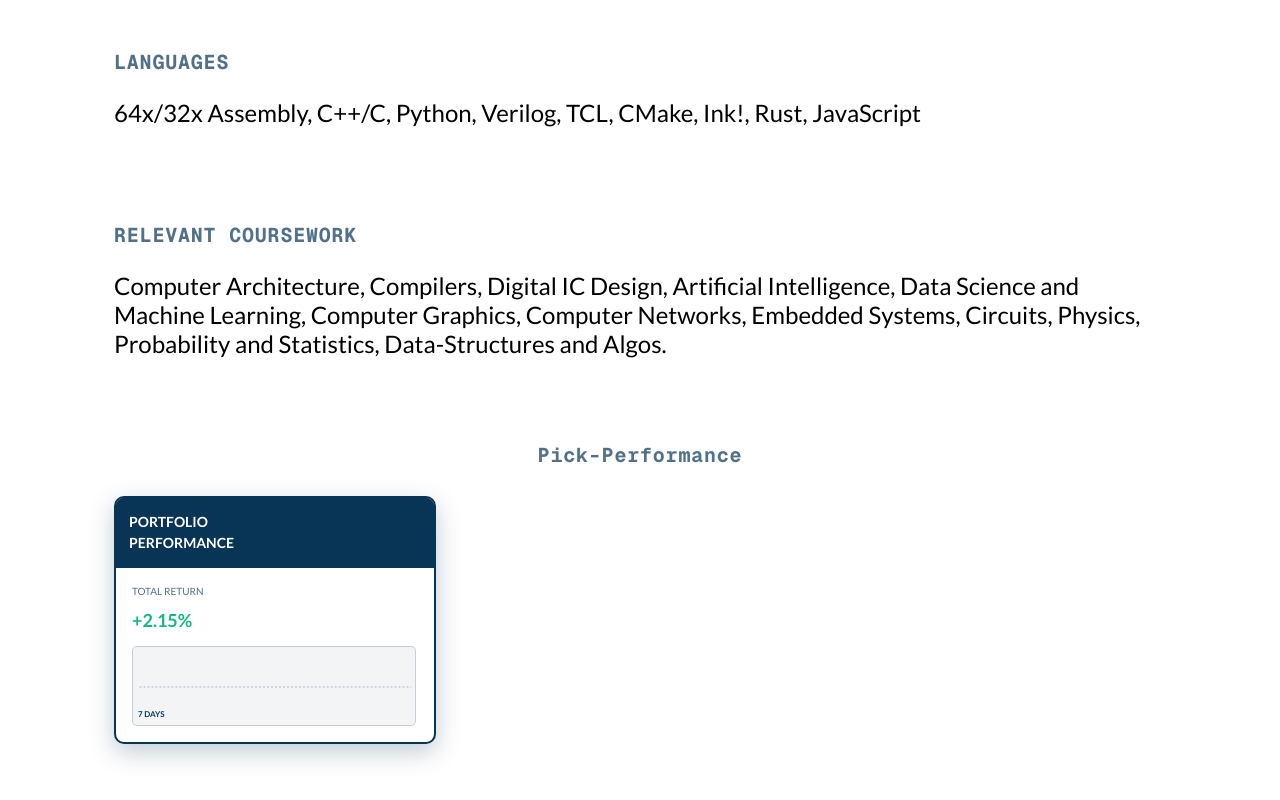
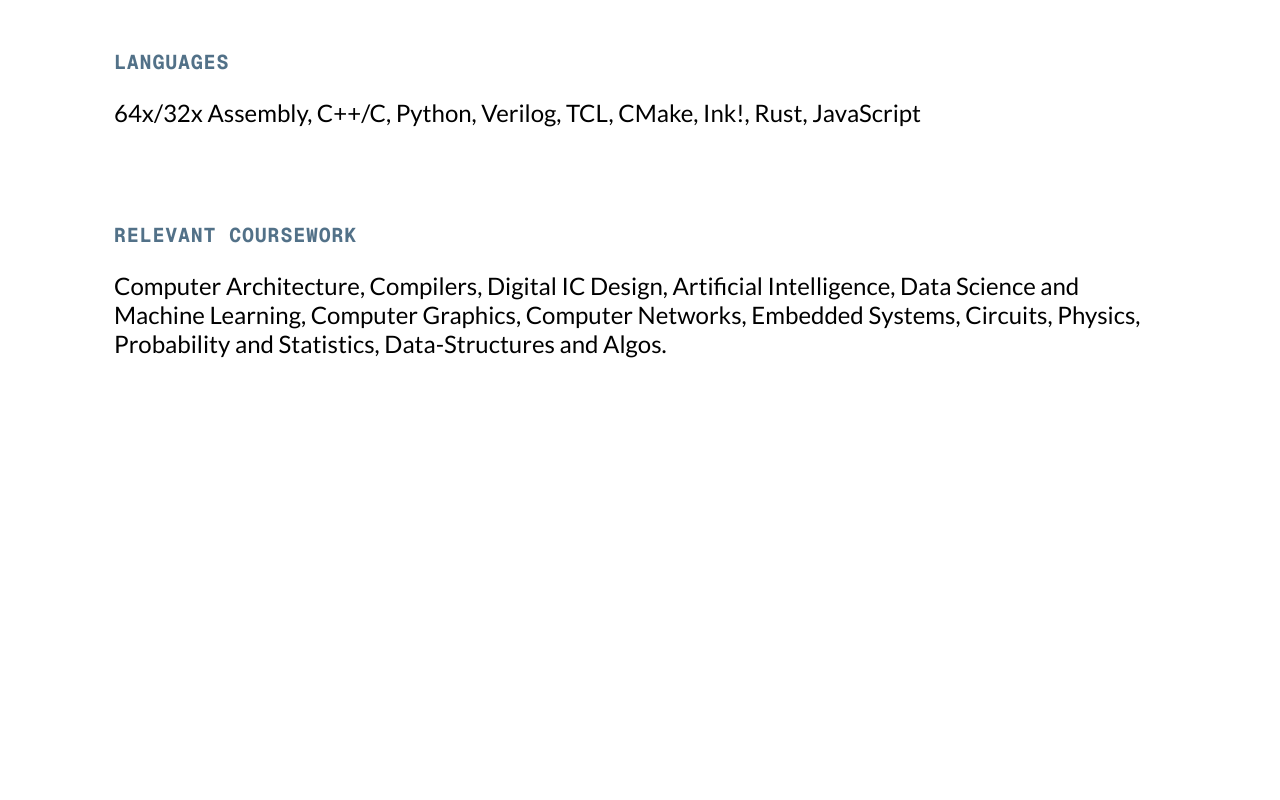
Before and after one commit to Hstrauss1/MyWebsite, a Next.js app: page / in a window 1280 px wide. Shown: the part 859-1659 px from the top of the page. After the commit the page ends 1333 px from the top, so only its background shows below. Built offline with nearby package versions, Linux system fonts and the light colour scheme; a web font is replaced by a local one.

Commit message:
Update page.tsx

```diff
--- a/app/page.tsx
+++ b/app/page.tsx
@@ -200,42 +200,7 @@ export default function Home() {
             </div>
 
             {/* Bottom Section */}
-            <div className="bottom-section">
-              <div className="performance-title-container">
-                <div className="performance-title">Pick-Performance</div>
-              </div>
-              <div className="performance-card">
-                <div className="performance-header">
-                  <div className="performance-header-text">
-                    PORTFOLIO PERFORMANCE
-                  </div>
-                </div>
-                <div className="performance-body">
-                  <div className="performance-metrics">
-                    <div className="metric-label">TOTAL RETURN</div>
-                    <div className="metric-value">+2.15%</div>
-                  </div>
-                  <div className="performance-chart">
-                    <div className="chart-period">7 DAYS</div>
-                    <svg
-                      width="273"
-                      height="78"
-                      viewBox="0 0 274 78"
-                      fill="none"
-                      xmlns="http://www.w3.org/2000/svg"
-                      style={{ position: "absolute", top: "1px", left: "6px" }}
-                    >
-                      <path
-                        opacity="0.3"
-                        d="M0.5 39H273.5"
-                        stroke="var(--border-color)"
-                        strokeDasharray="2 2"
-                      />
-                    </svg>
-                  </div>
-                </div>
-              </div>
-            </div>
+
           </div>
         </div>
       </Background>
```
